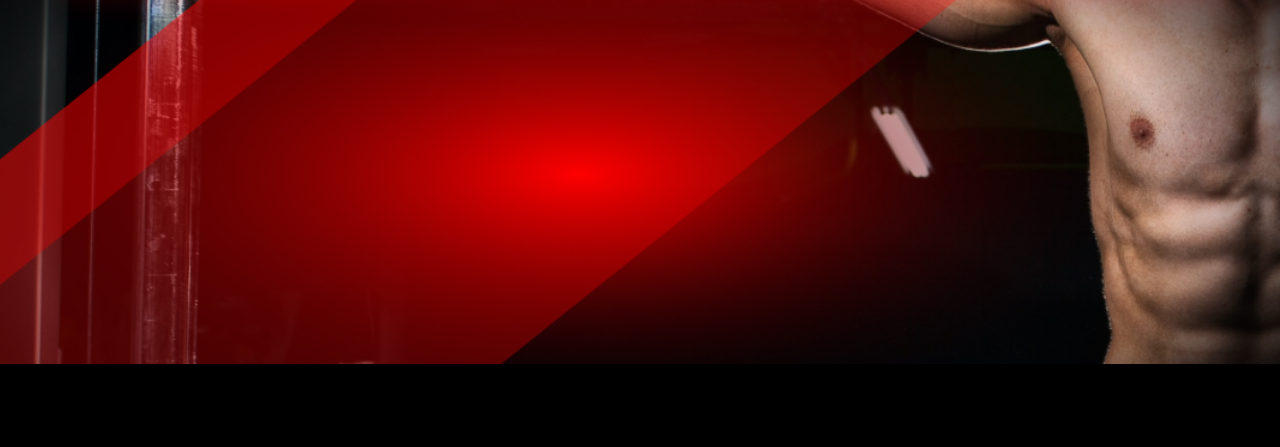
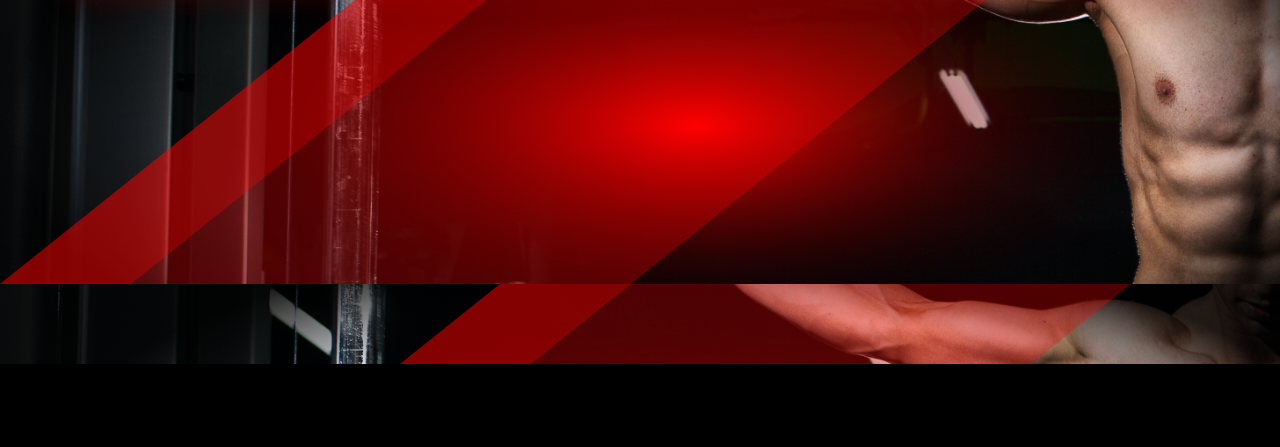
Before and after one commit to Muhammadhuzaiffsiraj/Web-Project-25, a plain HTML site: page About.html in a window 1280 px wide. Shown: the part 116-563 px from the top of the page. Drawn offline with Linux system fonts and the light colour scheme; a web font is replaced by a local one.

Commit message:
Update design1.css

```diff
--- a/design1.css
+++ b/design1.css
@@ -17,9 +17,9 @@
 
 .header-1 {
   background-image: url(./hero2.png);
-  background-size: cover;
+ /* background-size: cover;
   background-position: center;
-  background-repeat: no-repeat;
+  background-repeat: no-repeat;*/
   width: 140%;
   height: 60vh;
   background-color: black;
```
